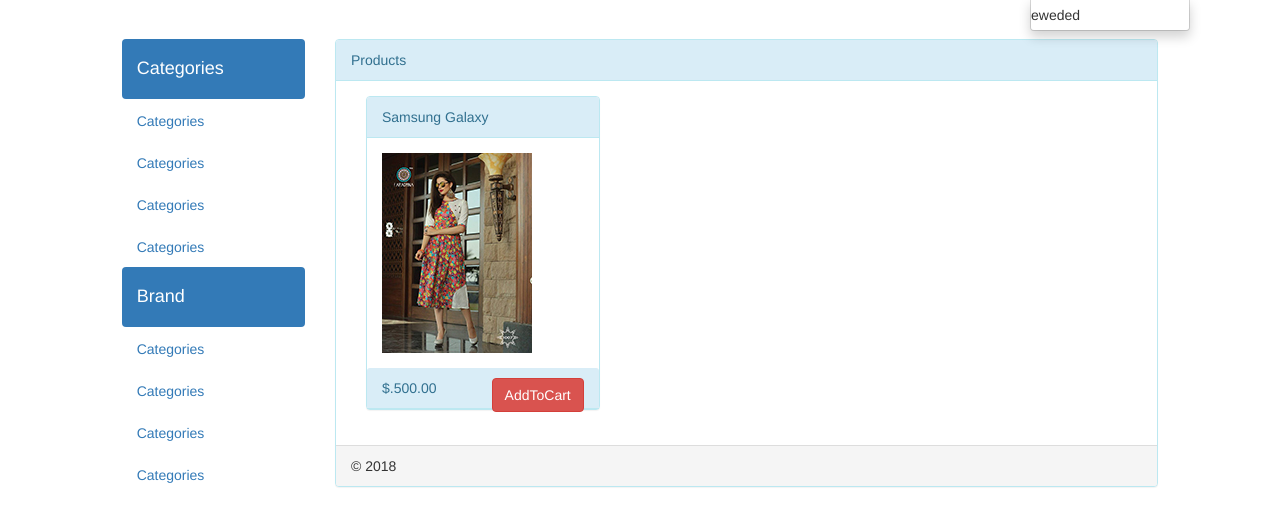
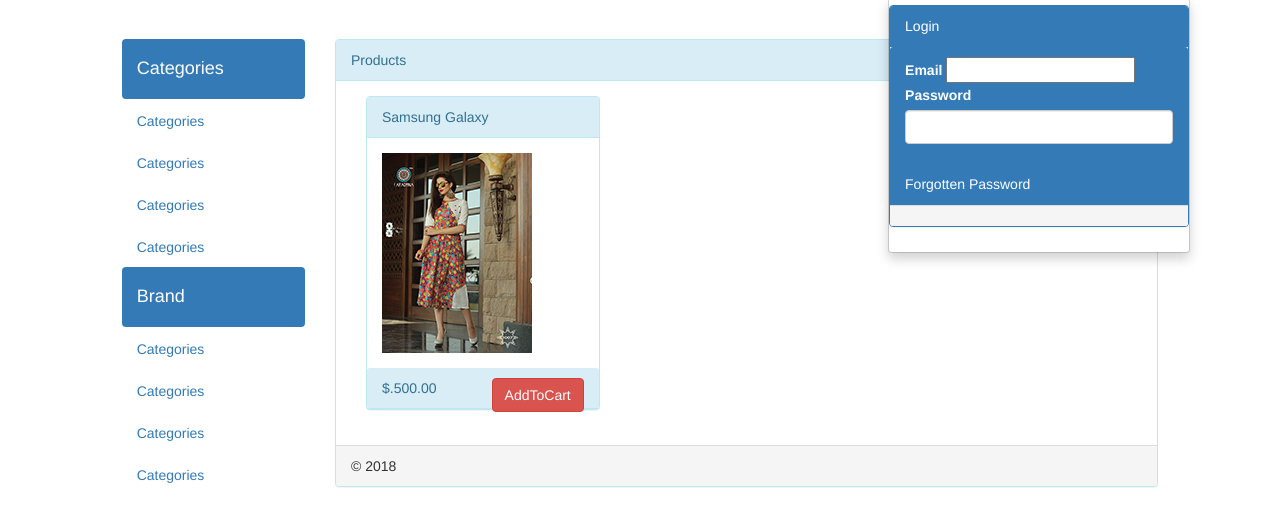
Before and after one commit to LamiaRimty/ShoppingCart, a PHP site: page / in a window 1280 px wide, after a click on "SignIn". Shown: the part 51-577 px from the top of the page. Run offline with PHP 8.4, Linux system fonts and the light colour scheme.

Commit message:
add sign in part

```diff
--- a/index.php
+++ b/index.php
@@ -34,7 +34,22 @@
 
 			<li><a href="#" class="dropdown-toggle" data-toggle="dropdown"><span class="glyphicon glyphicon-user"></span>SignIn</a>
 				<ul class="dropdown-menu">
-					<li>eweded</li>
+					<div style="width:300px;">
+						<div class="panel panel-primary">
+							<div class="panel-heading">Login</div>
+							<div class="panel-heading">
+								<label for="email">Email</label>
+
+								<input type="email" class="" ="form-control"  id="email" required >
+
+								<label for="email">Password</label>
+								<input type="password" class="form-control" id="password" required  >
+								<p><br></p>
+								<a href="#" style="color: white; list-style: none;">Forgotten Password</a>
+							</div>
+							<div class="panel-footer" id="e_msg"></div>
+						</div>
+					</div>
 				</ul>
 			</li>
 
```
